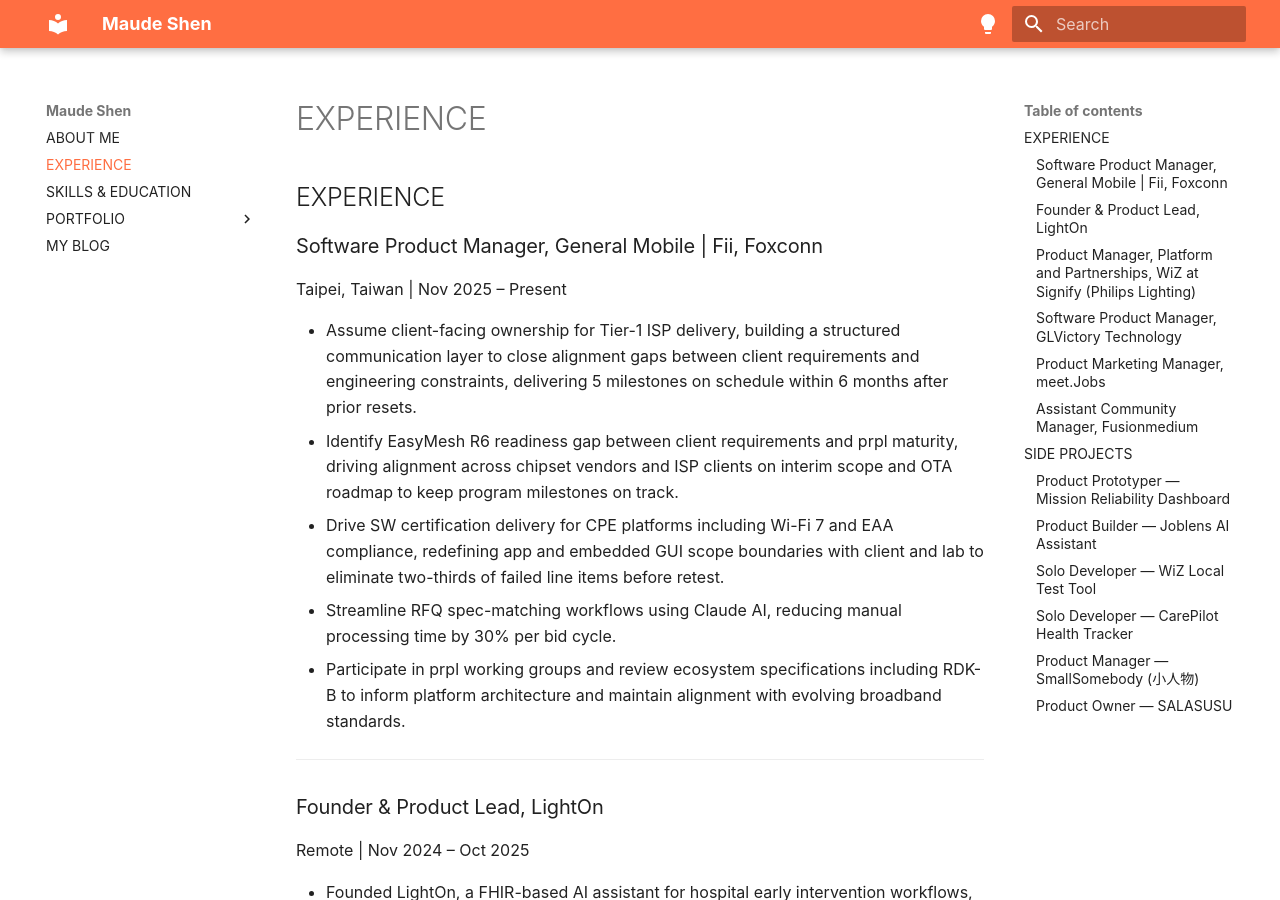
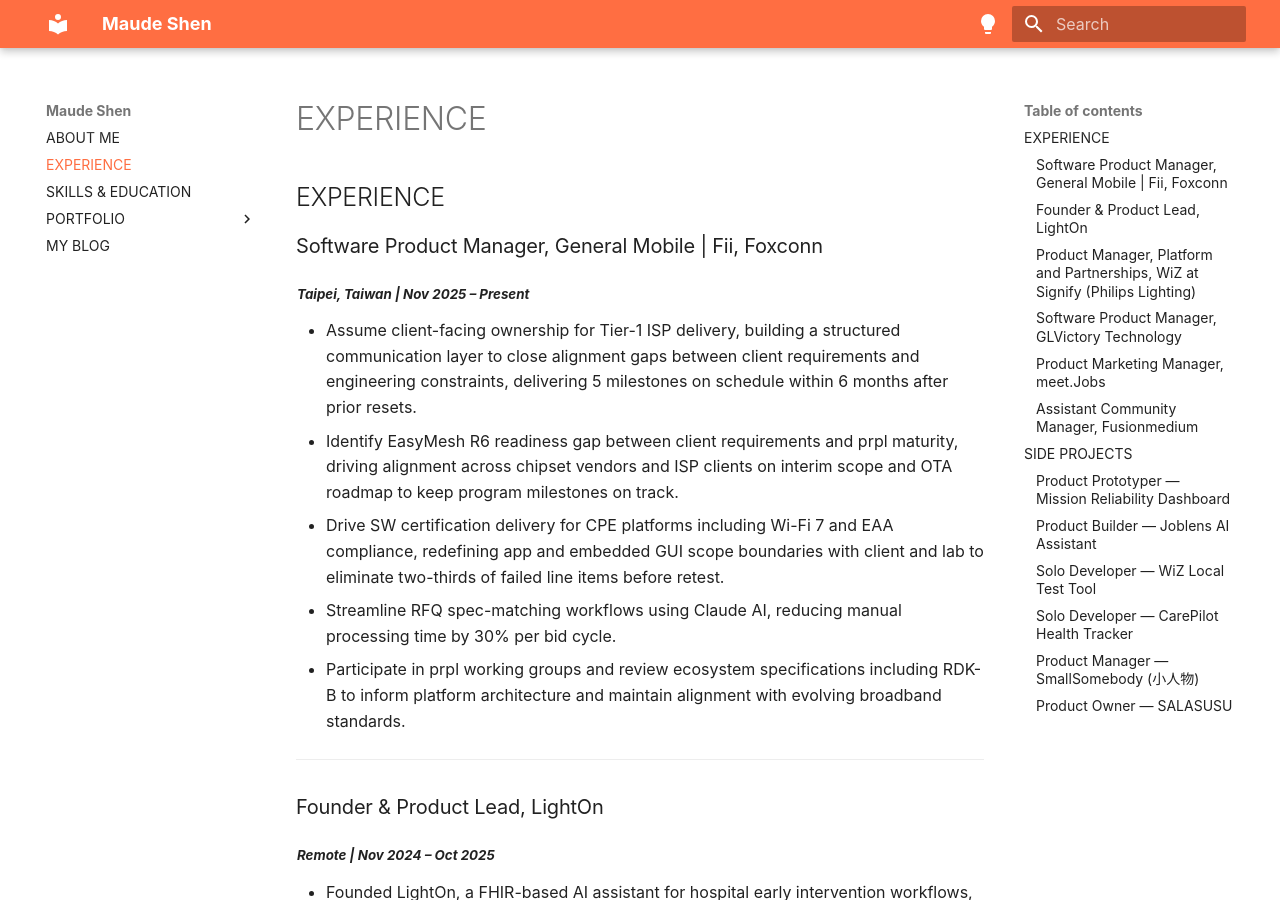
Before and after one commit to maudes/cv, an MkDocs documentation site: the page built from docs/experience.md, in a window 1280 px wide and 900 px high. Built offline with MkDocs 1.6.1 and Material for MkDocs 9.7.7, drawn with Linux system fonts in a browser that asks for light colours; some web fonts are replaced.

```diff
--- a/docs/experience.md
+++ b/docs/experience.md
@@ -1,7 +1,7 @@
 ## EXPERIENCE
 
 ### Software Product Manager, General Mobile | Fii, Foxconn
-Taipei, Taiwan | Nov 2025 – Present
+<sub> ***Taipei, Taiwan | Nov 2025 – Present*** </sub><br>
 
 - Assume client-facing ownership for Tier-1 ISP delivery, building a structured communication layer to close alignment gaps between client requirements and engineering constraints, delivering 5 milestones on schedule within 6 months after prior resets.
 - Identify EasyMesh R6 readiness gap between client requirements and prpl maturity, driving alignment across chipset vendors and ISP clients on interim scope and OTA roadmap to keep program milestones on track.
@@ -12,7 +12,7 @@ Taipei, Taiwan | Nov 2025 – Present
 ---
 
 ### Founder & Product Lead, LightOn
-Remote | Nov 2024 – Oct 2025
+<sub> ***Remote | Nov 2024 – Oct 2025*** </sub><br>
 
 - Founded LightOn, a FHIR-based AI assistant for hospital early intervention workflows, leading product discovery, standards evaluation, and a 4-person cross-functional team from zero. Reached finalist at Civic Tech Taiwan 2025.
 - Evaluated OHDSI/OMOP vs. FHIR data standards, selecting FHIR to support real-time clinical workflows, system interoperability, and alignment with connected-device data standards from prior IoT work.
@@ -21,29 +21,29 @@ Remote | Nov 2024 – Oct 2025
 ---
 
 ### Product Manager, Platform and Partnerships, WiZ at Signify (Philips Lighting)
-Hong Kong | Jul 2021 – Sep 2024
+<sub> ***Hong Kong | Jul 2021 – Sep 2024*** </sub><br>
 
-**Platform & Ecosystem**
+**Platform & Ecosystem** <br>
 - Built WiZ's Matter integration from zero with no internal playbook, authoring the cross-functional decision framework across engineering, manufacturing, and 5+ Tier-1 partners to ship end-to-end within 12 months. Earned CSA Top Certifier 2022 and 2023.
 - Owned dual-direction API platform across 5 ecosystem integrations and 13 contracted enterprise partners including Google, Amazon, and SmartThings, setting integration contracts and unblocking partner onboarding to enable data flows across 1M+ devices.
 - Drove upstream roadmap changes at Google Matter Console and SmartThings by translating manufacturer constraints into partner decisions, and secured a direct Apple engineering channel at BU level to cut pre-launch resolution time.
 - Scaled interoperability testing program across 300+ devices and 100+ external testers in EU and US markets, establishing real-world ecosystem validation coverage that internal resources alone could not achieve.
 
-**Fleet & Data**
+**Fleet & Data** <br>
 - Mapped a fleet observability blind spot beyond DAC generation, drove backend data collection end-to-end, and delivered the first WiZ-native vs. Matter-only adoption comparison, giving the business its first view into dual-stack provisioning behavior.
 - Supported Cloud 3.0 migration to auto-scaling architecture, expanding from EU-only servers to US and APAC regions, reducing latency for a growing 1M+ device fleet.
 
-**Delivery & GTM**
+**Delivery & GTM** <br>
 - Closed Amazon Black Friday FFS opportunity end-to-end, orchestrating Amazon, US business, BU head, and engineering into a single cross-functional workstream and delivering factory, backend, and certification readiness within one quarter.
 - Overhauled onboarding UX and GDPR consent flows, cutting support inquiries by 20%. Contributed domain expertise and training data to AI RAG customer support rollout, supporting 10% NPS improvement over two quarters.
 - Led delivery cadence for a 10-member cross-cultural engineering team within SAFe, owning sprint rituals, velocity tracking, and risk management to reduce sprint carryover and improve release predictability.
 
-2024 Q2 Excellence Award · 2022 Annual Excellence Award — Signify WiZ Business Unit
+> 2024 Q2 Excellence Award · 2022 Annual Excellence Award — Signify WiZ Business Unit
 
 ---
 
 ### Software Product Manager, GLVictory Technology
-Taipei / Manila | Feb 2018 – Aug 2020
+<sub> ***Taipei / Manila | Feb 2018 – Aug 2020*** </sub><br>
 
 - Delivered iGaming SaaS MVP 0→1 in 6 months. Used SQL behavioral analytics to reprioritize the Sports App roadmap, driving 20% adoption lift across 5k MAU and ¥20M monthly transaction volume.
 - Transformed the sports betting application through user-research-driven prioritization, yielding 5% user growth within 3 months.
@@ -52,7 +52,7 @@ Taipei / Manila | Feb 2018 – Aug 2020
 ---
 
 ### Product Marketing Manager, meet.Jobs
-Taipei, Taiwan | Jul 2017 – Dec 2017
+<sub> ***Taipei, Taiwan | Jul 2017 – Dec 2017*** </sub><br>
 
 - Drove platform growth through user research and marketing strategy, connecting 20+ global employers with 150+ job seekers at a 10% conversion rate.
 - Organized Speed Interview events that bridged candidate needs with platform feature development.
@@ -60,7 +60,7 @@ Taipei, Taiwan | Jul 2017 – Dec 2017
 ---
 
 ### Assistant Community Manager, Fusionmedium
-Taipei, Taiwan | Dec 2013 – Jul 2017
+<sub> ***Taipei, Taiwan | Dec 2013 – Jul 2017*** </sub><br>
 
 - Directed product-focused community initiatives, integrating membership systems with optimized marketing campaigns to maintain a consistent 10k+ MAU.
 
@@ -69,7 +69,7 @@ Taipei, Taiwan | Dec 2013 – Jul 2017
 ## SIDE PROJECTS
 
 ### Product Prototyper — Mission Reliability Dashboard
-Jun 2026 – Present
+<sub> ***Jun 2026 – Present*** </sub><br>
 
 - Designed a command center workflow for law enforcement and security teams to catch body-worn camera failures, including frozen devices, silent recording stops, and fake-online states, before critical moments, spanning risk detection, manual verification, response coordination, and auditable recovery.
 - Ran sensitivity simulations to identify detection accuracy as the trust-critical metric, finding that a 5% accuracy drop triggered trust collapse and a 67% revenue impact.
@@ -79,7 +79,7 @@ Jun 2026 – Present
 ---
 
 ### Product Builder — Joblens AI Assistant
-Mar 2026 – Present
+<sub> ***Mar 2026 – Present*** </sub><br>
 
 - Building an AI-powered tool that analyzes job descriptions to identify skill gaps and recommend personalized learning paths.
 - Designed system to match user profiles with roles using LLM-based semantic analysis.
@@ -88,21 +88,21 @@ Mar 2026 – Present
 ---
 
 ### Solo Developer — WiZ Local Test Tool
-Mar 2024 – Aug 2025
+<sub> ***Mar 2024 – Aug 2025*** </sub><br>
 
 - Developed a CLI/GUI IoT device validation tool after identifying a recurring testing gap with no internal resource assigned, automating WiZ production test workflows to make validation accessible to non-engineering users.
 
 ---
 
 ### Solo Developer — CarePilot Health Tracker
-Jun 2025 – Dec 2025
+<sub> ***Jun 2025 – Dec 2025*** </sub><br>
 
 - Built personal health tracking dashboard using FastAPI, PostgreSQL, and Docker with FHIR-compatible data schema design, local-first architecture prioritizing data sovereignty and future medical interoperability.
 
 ---
 
 ### Product Manager — SmallSomebody (小人物)
-Oct 2018 – Jul 2020 | Taipei, Taiwan
+<sub> ***Oct 2018 – Jul 2020 | Taipei, Taiwan*** </sub><br>
 
 - Led an open-data initiative to index Taiwan's NGOs/NPOs based on SDG values, managing a database transition to Airtable and MySQL for streamlined content operations.
 - Facilitated UX workshops including Empathy Mapping and Persona Creation to redefine platform positioning, resulting in 45% growth in organic social engagement and MAU.
@@ -110,7 +110,7 @@ Oct 2018 – Jul 2020 | Taipei, Taiwan
 ---
 
 ### Product Owner — SALASUSU
-Sep 2016 – Dec 2016 | Siem Reap, Cambodia
+<sub> ***Sep 2016 – Dec 2016 | Siem Reap, Cambodia*** </sub><br>
 
 - Shipped e-commerce information architecture from the ground up in 1 month, meeting critical year-end launch deadlines.
 - Defined product specifications, wireframes, and SEO strategies to enhance global online visibility, achieving 2× fan-base growth in Taiwan and HK markets.
```
